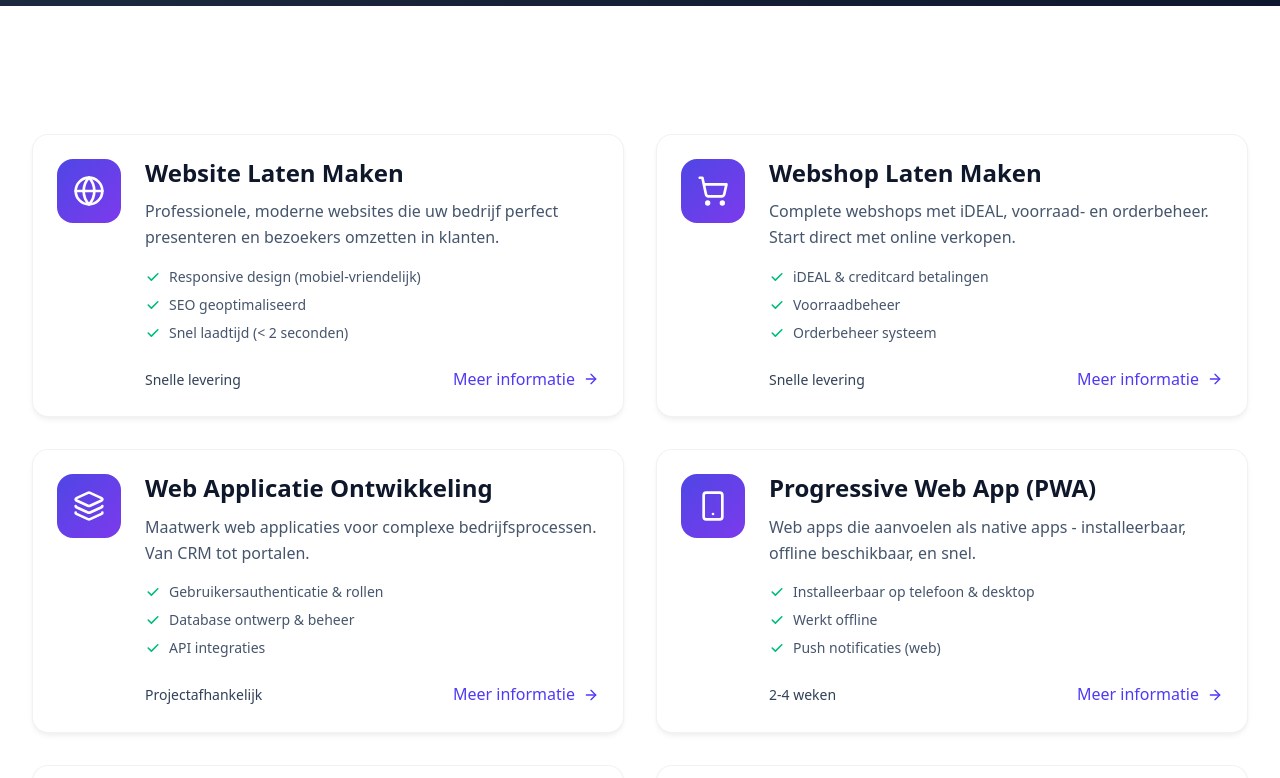
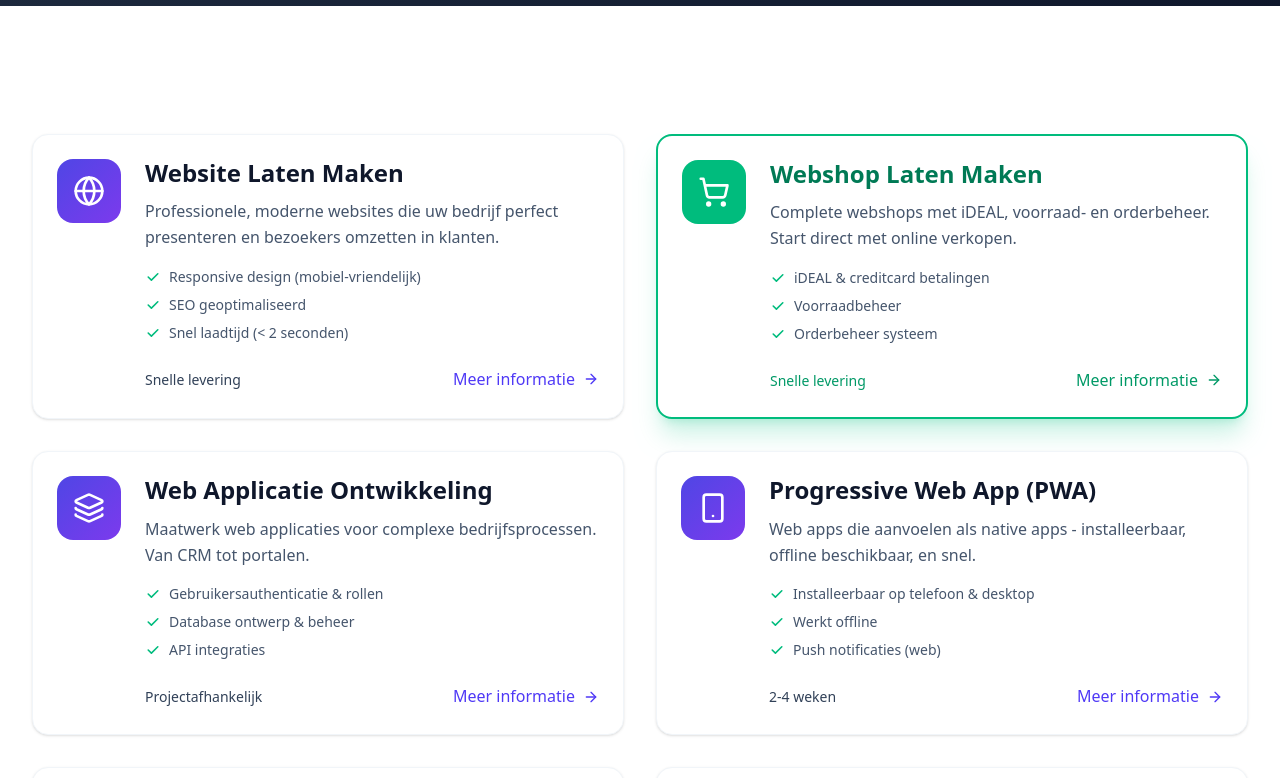
Before and after one commit to bvanrooij30/rotech-website, a Next.js app: page /diensten in a window 1280 px wide. Shown: the part 800-1578 px from the top of the page. Built offline with nearby package versions, Linux system fonts and the light colour scheme; no server answers.

Commit message:
Apply emerald green highlight to Webshops on /diensten page

```diff
--- a/src/app/diensten/page.tsx
+++ b/src/app/diensten/page.tsx
@@ -60,24 +60,35 @@ export default function DienstenPage() {
           <div className="grid grid-cols-1 md:grid-cols-2 gap-8">
             {services.map((service) => {
               const IconComponent = service.icon;
+              const isHighlighted = service.slug === "webshop-laten-maken";
               return (
                 <Link
                   key={service.slug}
                   href={`/diensten/${service.slug}`}
                   className="group"
                 >
-                  <div className="card h-full border-2 border-transparent hover:border-indigo-100">
+                  <div className={`h-full bg-white rounded-2xl p-6 transition-all duration-300 ${
+                    isHighlighted
+                      ? "border-2 border-emerald-500 shadow-xl shadow-emerald-500/20 hover:shadow-2xl hover:shadow-emerald-500/30"
+                      : "border border-slate-100 shadow-sm hover:shadow-lg hover:border-indigo-100"
+                  }`}>
                     <div className="flex gap-6">
                       {/* Icon */}
                       <div className="shrink-0">
-                        <div className="w-16 h-16 rounded-2xl gradient-bg flex items-center justify-center group-hover:scale-110 transition-transform duration-300">
+                        <div className={`w-16 h-16 rounded-2xl flex items-center justify-center group-hover:scale-110 transition-transform duration-300 ${
+                          isHighlighted ? "bg-emerald-500" : "gradient-bg"
+                        }`}>
                           <IconComponent className="w-8 h-8 text-white" />
                         </div>
                       </div>
 
                       {/* Content */}
                       <div className="flex-grow">
-                        <h2 className="text-2xl font-bold text-slate-900 mb-3 group-hover:text-indigo-600 transition-colors">
+                        <h2 className={`text-2xl font-bold mb-3 transition-colors ${
+                          isHighlighted
+                            ? "text-emerald-700 group-hover:text-emerald-600"
+                            : "text-slate-900 group-hover:text-indigo-600"
+                        }`}>
                           {service.title}
                         </h2>
                         <p className="text-slate-600 mb-4">
@@ -98,9 +109,13 @@ export default function DienstenPage() {
 
                         <div className="flex items-center justify-between">
                           <div>
-                            <span className="text-sm font-medium text-slate-700">{service.deliveryTime}</span>
+                            <span className={`text-sm font-medium ${isHighlighted ? "text-emerald-600" : "text-slate-700"}`}>
+                              {service.deliveryTime}
+                            </span>
                           </div>
-                          <div className="flex items-center gap-2 text-indigo-600 font-medium group-hover:gap-3 transition-all">
+                          <div className={`flex items-center gap-2 font-medium group-hover:gap-3 transition-all ${
+                            isHighlighted ? "text-emerald-600" : "text-indigo-600"
+                          }`}>
                             <span>Meer informatie</span>
                             <ArrowRight className="w-4 h-4" />
                           </div>
```
